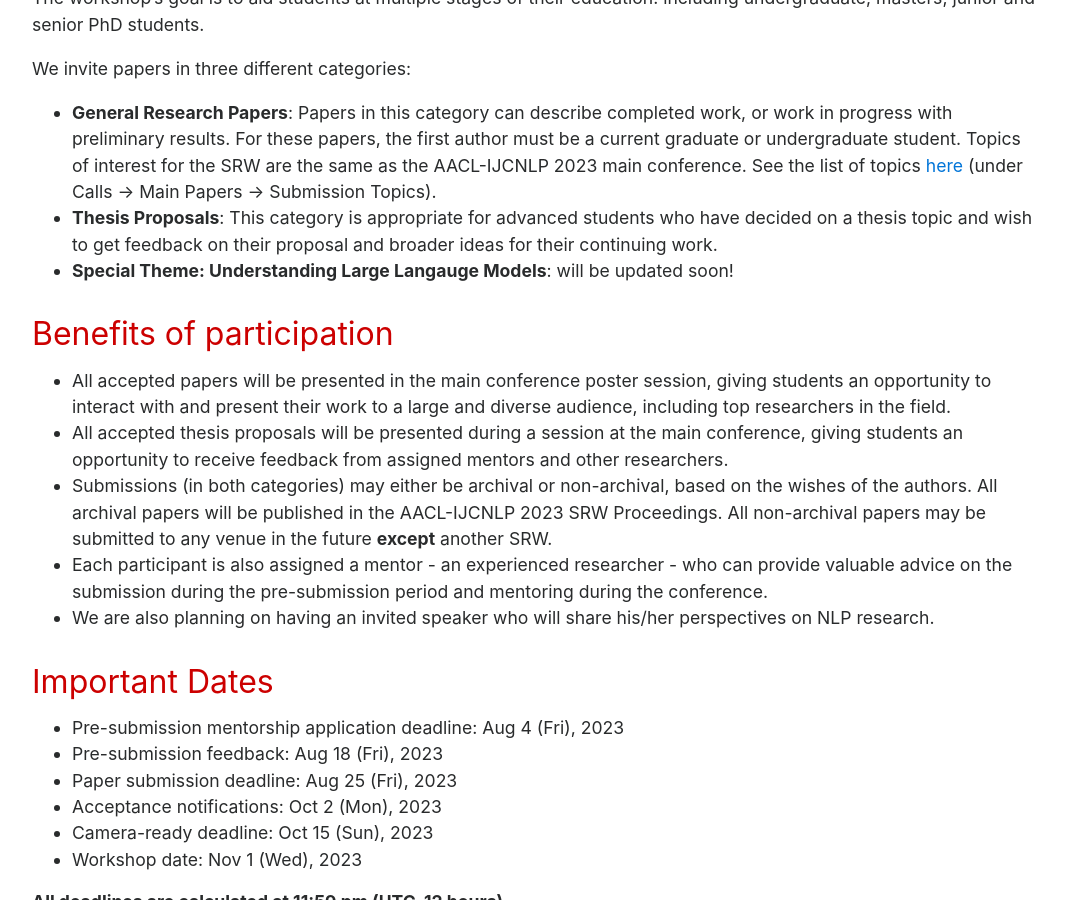
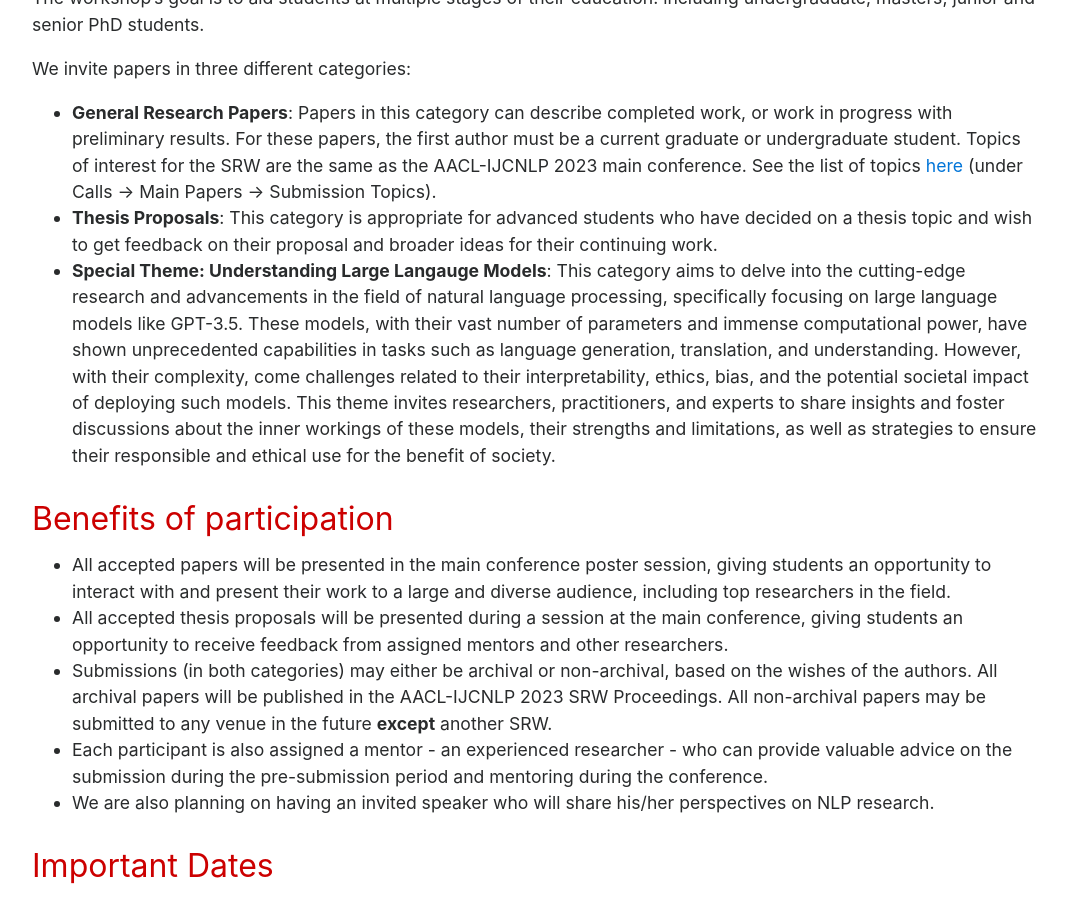
Before and after one commit to aacl2023-srw/aacl2023-srw.github.io, a Jekyll site: the page built from cfp.md, in a window 1280 px wide and 900 px high, scrolled down 1354 px. Shown: the whole window, without its empty margins (104-1171 px from the left). Built offline with Jekyll 4.4.1, drawn with Linux system fonts in a browser that asks for light colours; comment, search, counter and statistics services are not loaded.

Commit message:
update special theme details

```diff
--- a/cfp.md
+++ b/cfp.md
@@ -29,7 +29,7 @@ We invite papers in three different categories:
 
 - **General Research Papers**: Papers in this category can describe completed work, or work in progress with preliminary results. For these papers, the first author must be a current graduate or undergraduate student. Topics of interest for the SRW are the same as the AACL-IJCNLP 2023 main conference. See the list of topics [here](http://www.ijcnlp-aacl2023.org/) (under Calls -> Main Papers -> Submission Topics).
 - **Thesis Proposals**: This category is appropriate for advanced students who have decided on a thesis topic and wish to get feedback on their proposal and broader ideas for their continuing work.
-- **Special Theme: Understanding Large Langauge Models**: will be updated soon!
+- **Special Theme: Understanding Large Langauge Models**: This category aims to delve into the cutting-edge research and advancements in the field of natural language processing, specifically focusing on large language models like GPT-3.5. These models, with their vast number of parameters and immense computational power, have shown unprecedented capabilities in tasks such as language generation, translation, and understanding. However, with their complexity, come challenges related to their interpretability, ethics, bias, and the potential societal impact of deploying such models. This theme invites researchers, practitioners, and experts to share insights and foster discussions about the inner workings of these models, their strengths and limitations, as well as strategies to ensure their responsible and ethical use for the benefit of society.
 <!-- - **Human-Centered NLP** : This is the special theme category in AACL-SRW 2022. The rising prevalence of living along with artificial intelligence has brought lots of benefits to people's daily life. However, it also poses a challenge of building reliable, explainable, and empathic tools to provide better service, from essential natural language applications (e.g., machine translation, text classification ) to mental support. Especially during the current pandemic, people are more likely to feel alone and _rely_ upon _technology_. This, together with the advances in the field of Natural Language processing, has motivated the exploration of human-centered technology. In this special theme, we invite submissions that address diverse human-centered questions, particularly encouraging bringing together perspectives and methods from NLP and affective computing to improve individuals' lives physically and mentally.
   Topics of interest include ( but are not limited to):
   (1) affective systems to understand human emotion and respond to their emotional feedback
```
